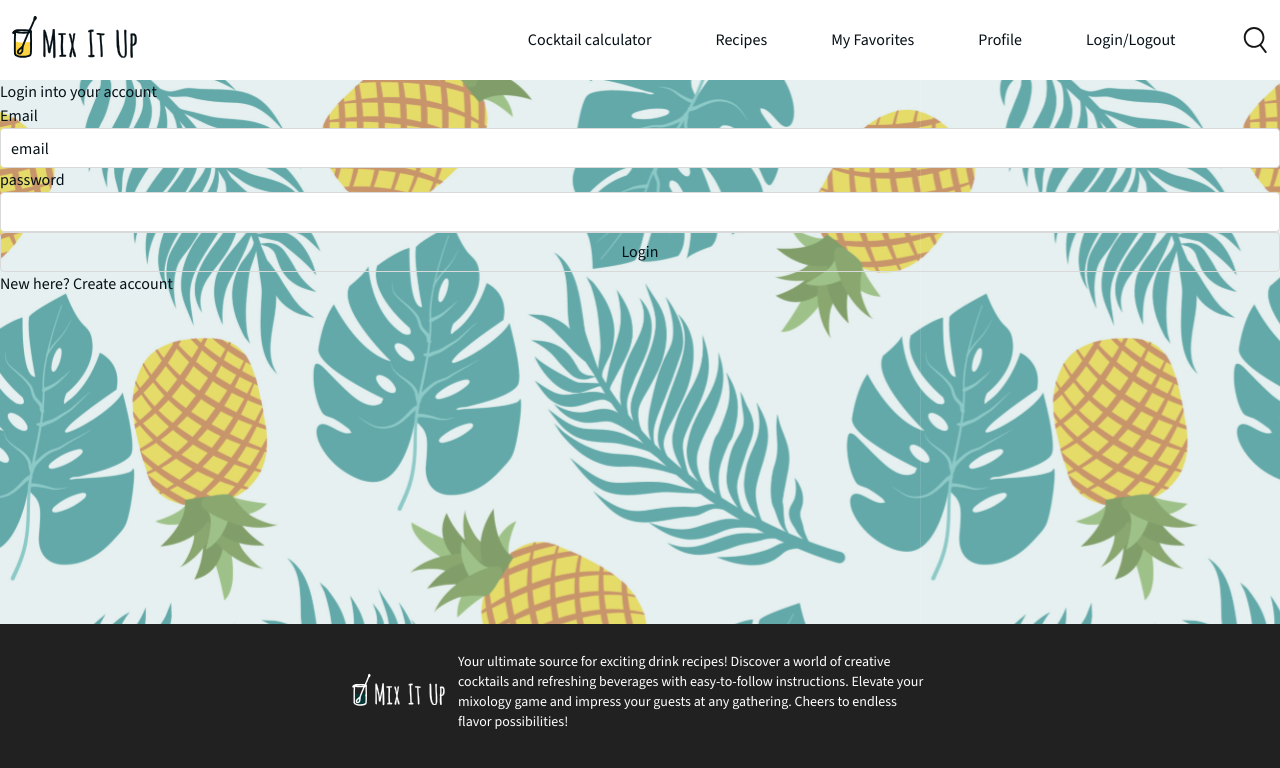
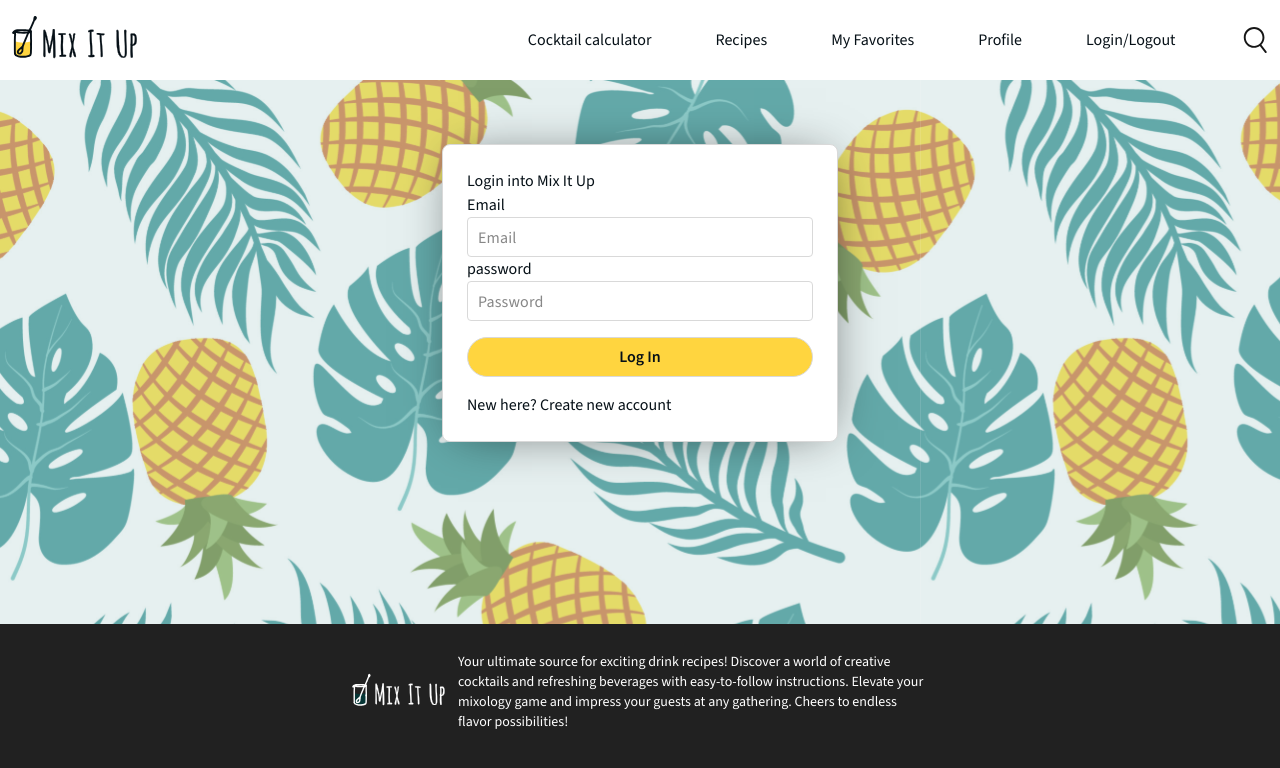
Before and after one commit to aobarbieri/mix-it-up-2.0, a React (Vite) app: page /login in a window 1280 px wide. Shown: the top 768 px of the page. Built offline with nearby package versions, Linux system fonts and the light colour scheme; no server answers.

Commit message:
Create css files components that will hold specific properties for different html elements' group

```diff
--- a/src/components/User/Login.jsx
+++ b/src/components/User/Login.jsx
@@ -1,45 +1,61 @@
-import { useState } from 'react'
-import { login } from '../../utilities/user-service'
-import { Link } from 'react-router-dom'
+import { useState } from "react";
+import { login } from "../../utilities/user-service";
+import { Link } from "react-router-dom";
 
 export default function Login() {
   const [user, setUser] = useState({
-		email: '',
-		password: '',
-	})
+    email: "",
+    password: "",
+  });
 
   function handleChange(e) {
-		setUser({ ...user, [e.target.name]: e.target.value })
+    setUser({ ...user, [e.target.name]: e.target.value });
   }
 
   async function handleSubmit(e) {
-		e.preventDefault()
-		const userData = await login(user)
-		console.log(userData)
+    e.preventDefault();
+    const userData = await login(user);
+    console.log(userData);
 
     setUser({
-			email: '',
-			password: '',
-		})
+      email: "",
+      password: "",
+    });
   }
 
   return (
-		<>
-			<h1>Login into your account</h1>
+    <div className="user-container flex-center">
+      <section className="user-content">
+        <h1>Login into Mix It Up</h1>
 
         <form onSubmit={handleSubmit}>
-				<label htmlFor='email'>Email</label>
-				<input type='text' id='email' name='email' value={user.email} placeholder='email' onChange={handleChange} />
+          <label htmlFor="email">Email</label>
+          <input
+            type="text"
+            id="email"
+            name="email"
+            value={user.email}
+            placeholder="Email"
+            onChange={handleChange}
+          />
 
-				<label htmlFor='password'>password</label>
-				<input type='password' id='password' name='password' value={user.password} onChange={handleChange} />
+          <label htmlFor="password">password</label>
+          <input
+            type="password"
+            id="password"
+            name="password"
+            value={user.password}
+            placeholder="Password"
+            onChange={handleChange}
+          />
 
-				<input type='submit' value='Login' />
+          <input className="btn-primary" type="submit" value="Log In" />
         </form>
 
         <p>
-				New here? <Link to='/signup'>Create account</Link>
+          New here? <Link to="/signup">Create new account</Link>
         </p>
-		</>
-	)
+      </section>
+    </div>
+  );
 }
--- /dev/null
+++ b/src/components/User/user.css
@@ -0,0 +1,18 @@
+.user-container {
+    padding: 4rem 0 5rem;
+}
+
+.user-content {
+    width: 24.75rem;
+    background-color: #fff;
+    padding: 1.5rem;
+    border-radius: 8px;
+    border: 1px solid var(--border-light);
+    box-shadow: 2px 2px 48px -14px rgba(0,0,0,0.61);
+    -webkit-box-shadow: 2px 2px 48px -14px rgba(0,0,0,0.61);
+    -moz-box-shadow: 2px 2px 48px -14px rgba(0,0,0,0.61);
+}
+
+.user-content input[type="submit"]{
+    margin: 1rem 0;
+}
--- /dev/null
+++ b/src/styles/buttons.css
@@ -0,0 +1,8 @@
+button.btn-primary,
+[type="button"].btn-primary,
+[type="reset"].btn-primary,
+[type="submit"].btn-primary {
+  background-color: var(--banana);
+  font-weight: 600;
+  border-radius: 24px;
+}
--- /dev/null
+++ b/src/styles/helpers.css
@@ -0,0 +1,5 @@
+.flex-center {
+    display: flex;
+    align-items: center;
+    justify-content: center;
+}
--- a/src/styles/index.css
+++ b/src/styles/index.css
@@ -1,9 +1,15 @@
 @import 'custom.css';
+@import 'helpers.css';
+@import 'input.css';
+@import 'buttons.css';
 @import '../pages/Cocktails/cocktails.css';
+@import '../components/User/user.css';
+
 @import url('https://fonts.googleapis.com/css2?family=Source+Sans+3:wght@400;600&display=swap');
 
 :root {
   --green-secondary   : #095a5a;
+  --banana: #FFD53F;
   --bg-header         : linear-gradient(180deg, #094B4B 0%, #095A5A 100%);
   --bg-footer         : #212121;
   --bg-light-grey     : #F9F9FB;
@@ -12,6 +18,7 @@
   --font-secondary    : #4a4a4a;
   --dark-green        : #063535;
   --text-disabled     : #878787;
+  --text-disabled-secondary     : #c5c5c5;
   /* subtract header and footer's height */
   --main-height       : calc(100vh - 5rem - 11rem);
   --main-mobile-height: calc(100vh - 5rem - 15rem);
--- /dev/null
+++ b/src/styles/input.css
@@ -0,0 +1,8 @@
+form input::placeholder {
+    color: var(--text-disabled);
+}
+
+form input:focus::placeholder {
+    color: var(--text-disabled-secondary);
+
+}
```
Lines whose indentation alone changed are shown as unchanged.
